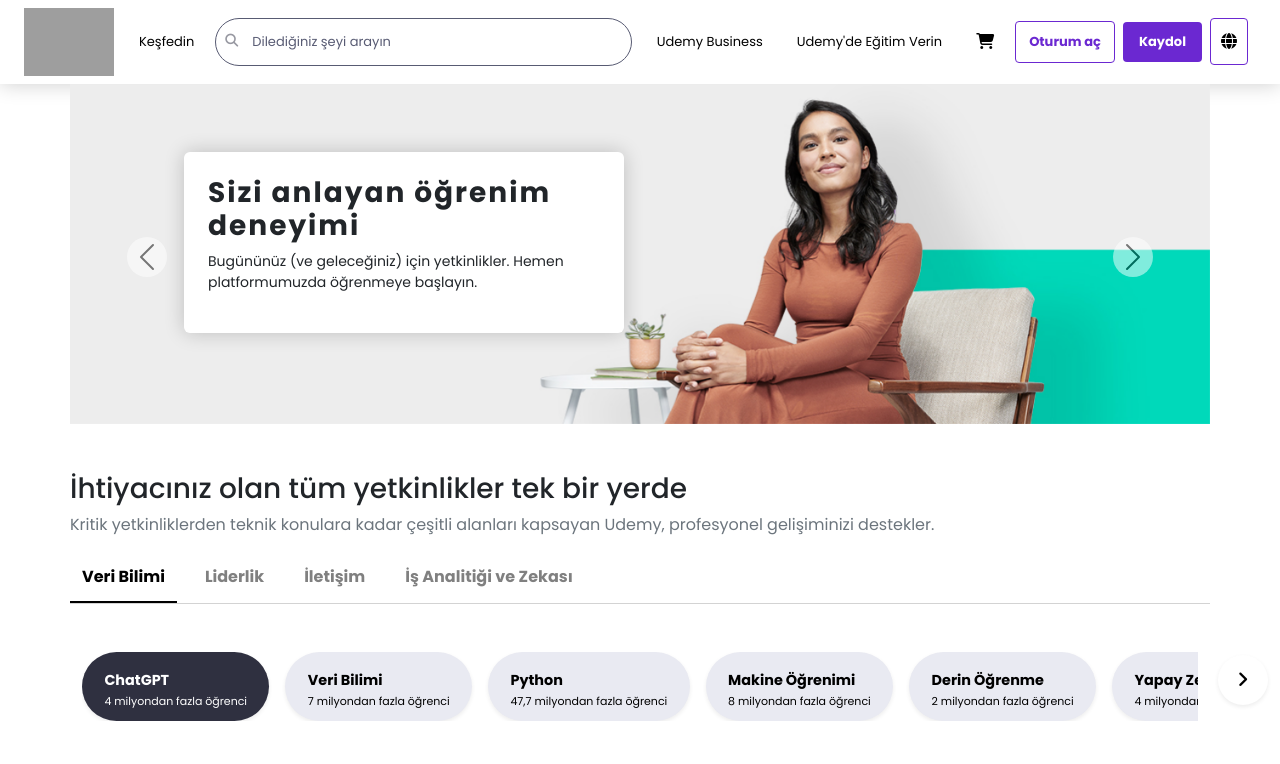
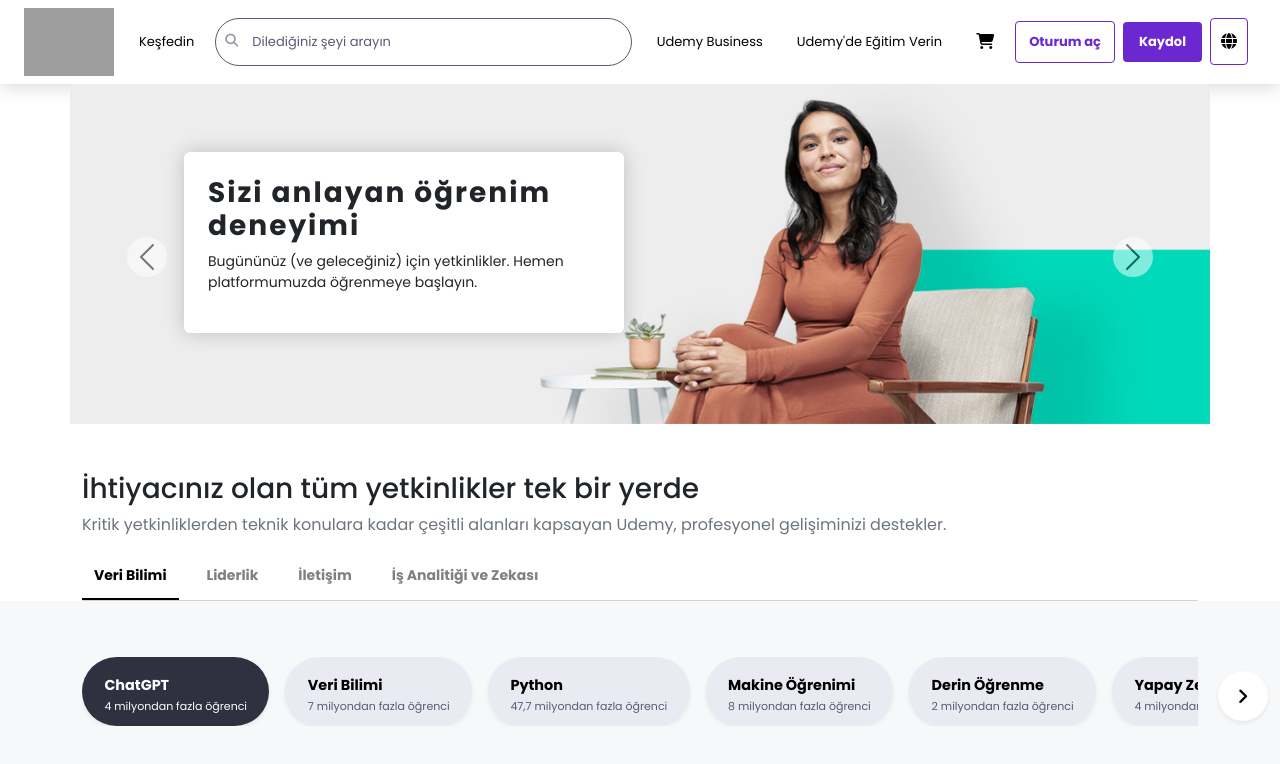
Before and after one commit to enessirn/udemy-clone, a React (Vite) app: page / in a window 1280 px wide. Shown: the top 764 px of the page. Built offline with nearby package versions, Linux system fonts and the light colour scheme; grey boxes are pictures that could not be loaded.

Commit message:
lessons categories fixed

```diff
--- a/src/components/Lessons/LessonCategories.jsx
+++ b/src/components/Lessons/LessonCategories.jsx
@@ -15,7 +15,7 @@ function LessonCategories() {
   };
 
   return (
-    <div className="container mt-5 position-relative">
+    <div className="container position-relative">
       <div className="arrow-buttons">
         <button className={`arrow-btn arrow-left-btn shadow-sm ${scrollValue !== 0 ? 'd-block' : 'd-none'}`} onClick={ScrollLeft}>
           <i className="fa-solid fa-angle-left"></i>
--- a/src/components/Lessons/LessonTabs.jsx
+++ b/src/components/Lessons/LessonTabs.jsx
@@ -2,7 +2,7 @@ import React from 'react'
 
 function LessonTabs() {
   return (
-    <div className='container-fluid p-0 container-md'>
+    <div className='container-fluid p-0 '>
       <ul className='tab-list'>
         <a href="#link" className='tab-active'><li>Veri Bilimi</li></a>
         <a href="#link"><li>Liderlik</li></a>
--- a/src/components/Lessons/Lessons.jsx
+++ b/src/components/Lessons/Lessons.jsx
@@ -4,14 +4,19 @@ import "./lessons.css";
 import LessonCategories from "./LessonCategories";
 function Lessons() {
   return (
-    <div className="container-fluid p-0 container-md mt-5 p-4 p-md-0">
+    <div className="container-fluid p-0 mt-5 p-4 p-md-0">
+      <div className="container">
       <h3>İhtiyacınız olan tüm yetkinlikler tek bir yerde</h3>
       <p className="text-muted">
         Kritik yetkinliklerden teknik konulara kadar çeşitli alanları kapsayan
         Udemy, profesyonel gelişiminizi destekler.
       </p>
       <LessonTabs />
+      </div>
+      <div className="lessons-content">
       <LessonCategories />
+
+      </div>
     </div>
   );
 }
--- a/src/components/Lessons/lessons.css
+++ b/src/components/Lessons/lessons.css
@@ -1,8 +1,10 @@
+/* Lesson Tabs */
+
 .tab-list {
   display: flex;
   flex-direction: row;
   gap: 1rem;
-
+  font-size: 14px;
   padding-left: 0px;
   border-bottom: 1px solid lightgray;
 }
@@ -18,61 +20,13 @@
   color: black !important;
   border-bottom: 2px solid black !important;
 }
-
-/* Lesson List */
-.scroll-container {
-    overflow-x: hidden;
-    position: relative;
+/* Lesson Tabs End */
+/* Lesson Categories */
+.lessons-content {
+  background: #f7f8fa;
+  padding: 56px 0px;
+  margin-top: -1rem;
 }
-
-  .scroll-wrapper {
-    display: flex;
-    flex-wrap: nowrap;
-    scroll-behavior: smooth;
-  }
-
-  .scroll-card {
-    flex: 0 0 25%; /* 4 kart görünür */
-    max-width: 25%;
-  }
-
-  .arrow-btn {
-    position: absolute;
-    top: 50%;
-    transform: translateY(-50%);
-    z-index: 2;
-    background-color: rgba(255, 255, 255, 0.8);
-    border: none;
-    cursor: pointer;
-    padding: 0.5rem;
-  }
-
-  .left-arrow {
-    left: 0;
-  }
-
-  .right-arrow {
-    right: 0;
-  }
-
-
-  @media (max-width: 992px) {
-    .scroll-card {
-      flex: 0 0 50%;
-      max-width: 50%;
-    }
-  }
-
-  @media (max-width: 576px) {
-    .scroll-card {
-      flex: 0 0 100%;
-      max-width: 100%;
-    }
-  }
-
-
-  /* Lesson Categories */
-
 .category-list {
   max-width: 100%;
   display: flex;
@@ -81,32 +35,30 @@
   overflow: hidden;
   gap: 1rem;
   scroll-snap-type: mandatory;
-
 }
 .btn-category {
   display: block;
   height: 4.3rem;
   border: none;
-    padding: 1.2rem 1.4rem .4rem;
+  padding: 1.2rem 1.4rem 0.4rem;
   border-radius: 9.6rem;
   text-align: left;
   background: #e9eaf2;
   white-space: nowrap;
-
 }
 .btn-category:hover {
   background: #d4d6e6;
 }
 .btn-category h6 {
   font-weight: bold;
-    font-size: .9rem;
+  font-size: 0.9rem;
 }
 .btn-category p {
   font-size: 11px;
-    color: black;
+  color: #585b73;
   margin-top: -4px;
 }
-  .category-active{
+.category-active {
   background: #2f3040;
   color: white !important;
 }
@@ -121,9 +73,10 @@
 .arrow-buttons {
   position: absolute;
   width: 100%;
-  top: 40%;
+  top: 20%;
 }
 .arrow-btn {
+  position: absolute;
   width: 50px;
   height: 50px;
   text-align: center;
@@ -132,6 +85,8 @@
   border-radius: 100%;
   background: white;
   color: black !important;
+  border: none;
+  outline: none;
 }
 .arrow-left-btn {
   left: -4%;
@@ -153,3 +108,8 @@
 .fa-angle-right {
   pointer-events: none;
 }
+
+/* Lesson Categories End */
+
+
+/*  */
```
Lines whose indentation alone changed are shown as unchanged.
